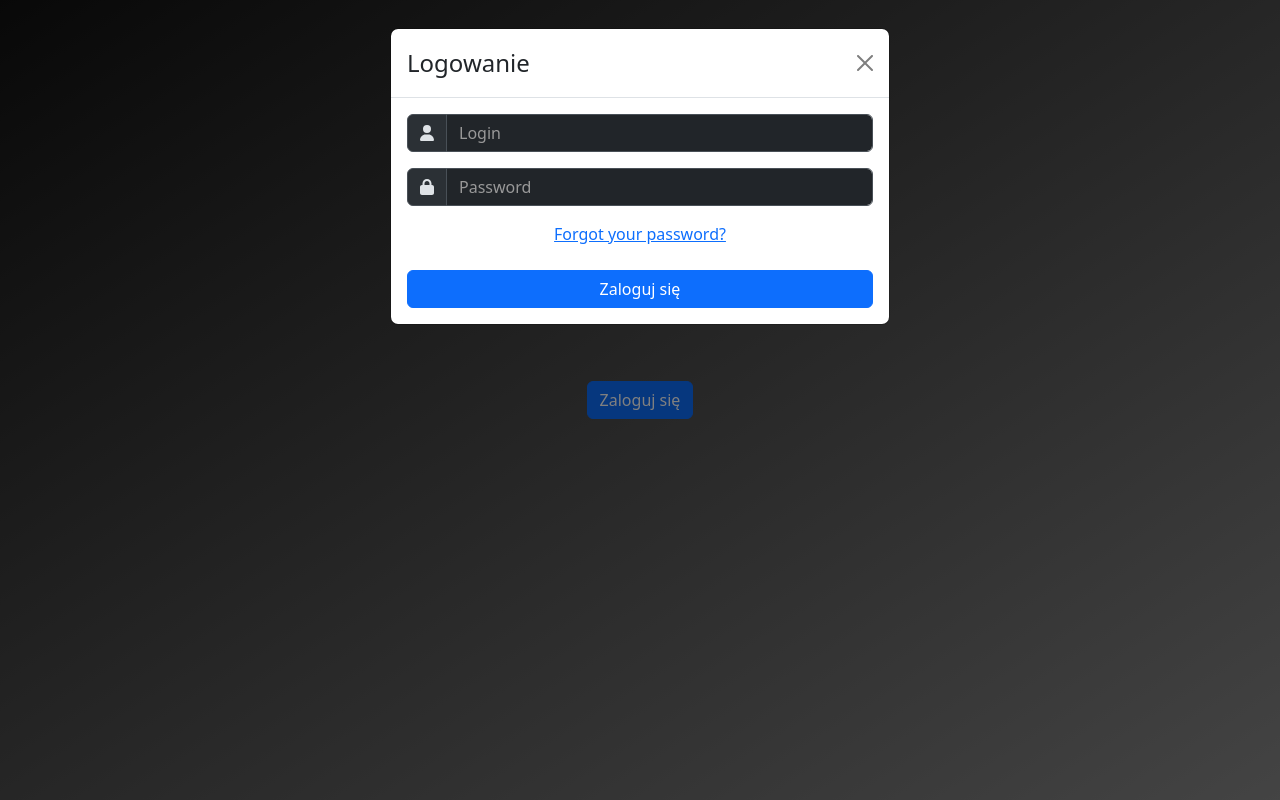
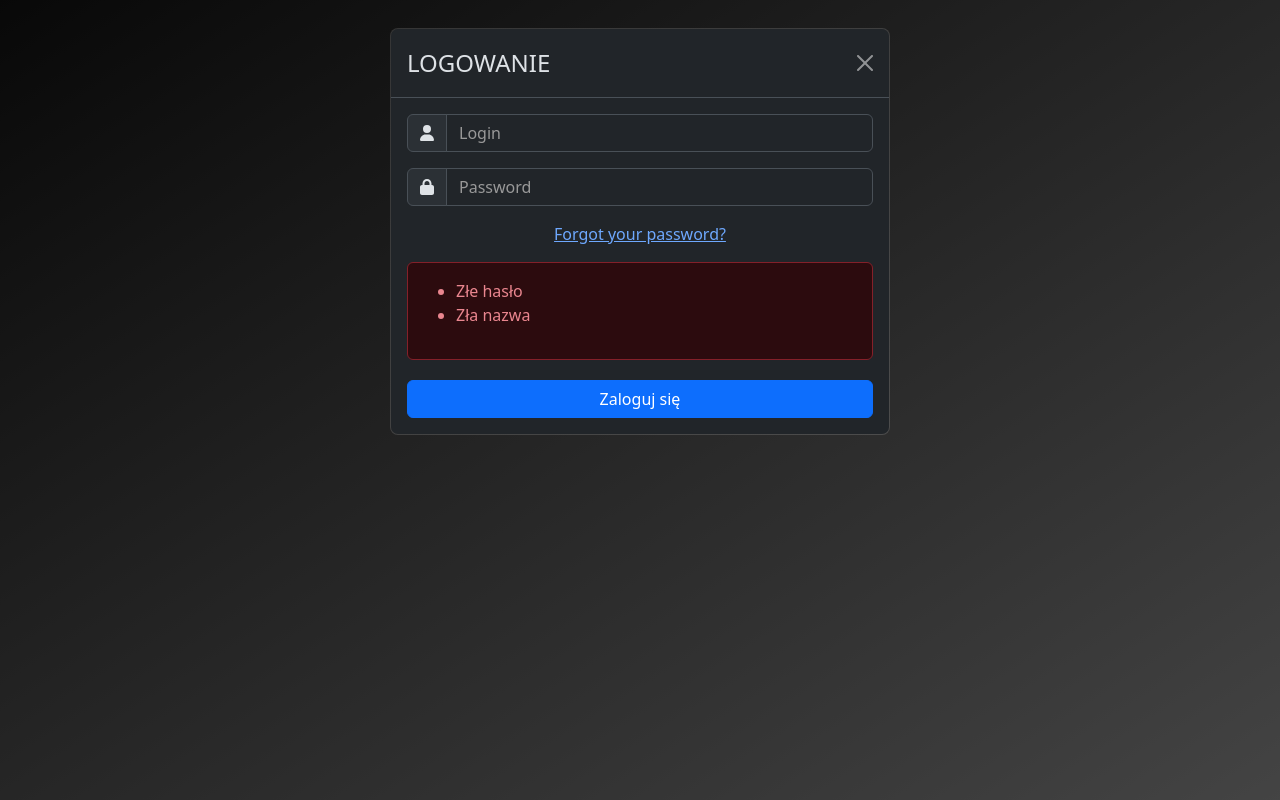
Before and after one commit to adrianiwan1/ProxyVinted, a React (Create React App) app in the folder frontend/: page / in a window 1280 px wide. Both pictures are taken after a click on the button "Zaloguj się". Built offline with nearby package versions, Linux system fonts and the light colour scheme.

Commit message:
prepare loginform to api

```diff
--- a/frontend/package.json
+++ b/frontend/package.json
@@ -9,6 +9,7 @@
     "@testing-library/jest-dom": "^5.17.0",
     "@testing-library/react": "^13.4.0",
     "@testing-library/user-event": "^13.5.0",
+    "axios": "^1.5.1",
     "bootstrap": "^5.3.2",
     "react": "^18.2.0",
     "react-bootstrap": "^2.9.0",
--- a/frontend/public/index.html
+++ b/frontend/public/index.html
@@ -1,5 +1,5 @@
 <!DOCTYPE html>
-<html lang="en">
+<html lang="en" data-bs-theme="dark">
   <head>
     <meta charset="utf-8" />
     <link rel="icon" href="%PUBLIC_URL%/favicon.ico" />
--- a/frontend/src/Components/LoginModal.js
+++ b/frontend/src/Components/LoginModal.js
@@ -1,23 +1,41 @@
 import React, { useState } from 'react';
-import { Button, Form, Modal, InputGroup } from 'react-bootstrap';
+import { Button, Form, Modal, InputGroup, Alert } from 'react-bootstrap';
 import { FontAwesomeIcon } from '@fortawesome/react-fontawesome';
 import { faUser, faLock } from '@fortawesome/free-solid-svg-icons';
+import axios from 'axios';
 
 function MyModal() {
   const [show, setShow] = useState(false);
   const [login, setLogin] = useState('');
   const [password, setPassword] = useState('');
+  const [errors, setErrors] = useState(['Złe hasło', 'Zła nazwa']);
 
   const handleClose = () => setShow(false);
   const handleShow = () => setShow(true);
 
   const handleSubmit = (e) => {
     e.preventDefault();
-    // Tutaj możesz dodać obsługę logowania, np. wysłanie danych na serwer
-    handleClose();
+
+    const data = {
+      login: login,
+      password: password
     };
 
-    return  (
+    console.log("Login:"+data.login);
+    console.log("Password:"+data.password);
+
+    axios.post('http://localhost:5000/api/login', data)
+      .then((response) => {
+        console.log('Response:', response.data);
+        handleClose();
+      })
+      .catch((error) => {
+        console.log('Error:', error);
+        setErrors(error);
+      });
+  };
+
+  return (
     <>
       <Button variant="primary" onClick={handleShow}>
         Zaloguj się
@@ -25,11 +43,11 @@ function MyModal() {
 
       <Modal show={show} onHide={handleClose}>
         <Modal.Header closeButton>
-              <Modal.Title>Logowanie</Modal.Title>
+          <Modal.Title>LOGOWANIE</Modal.Title>
         </Modal.Header>
         <Modal.Body>
           <Form onSubmit={handleSubmit}>
-                <InputGroup className="mb-3" data-bs-theme="dark">
+            <InputGroup className="mb-3">
               <InputGroup.Text>
                 <FontAwesomeIcon icon={faUser} />
               </InputGroup.Text>
@@ -40,11 +58,11 @@ function MyModal() {
                 value={login}
                 onChange={(e) => setLogin(e.target.value)}
                 required
-                    data-bs-theme="dark"
+
               />
             </InputGroup>
             <InputGroup className="mb-3">
-                  <InputGroup.Text data-bs-theme="dark">
+              <InputGroup.Text >
                 <FontAwesomeIcon icon={faLock} />
               </InputGroup.Text>
               <Form.Control
@@ -54,11 +72,20 @@ function MyModal() {
                 value={password}
                 onChange={(e) => setPassword(e.target.value)}
                 required
-                    data-bs-theme="dark"
+
               />
             </InputGroup>
-                <div class="text-center mt-2"><a href="">Forgot your password?</a></div>
-                <Button className="mt-4 col-12" variant="primary" type="submit">
+            <div className="text-center mt-2"><a href="">Forgot your password?</a></div>
+            {errors.length > 0 && (
+              <Alert className="mt-3" variant="danger" >
+                <ul>
+                  {errors.map((error, index) => (
+                    <li key={index}>{error}</li>
+                  ))}
+                </ul>
+              </Alert>
+            )}
+            <Button className="mt-1 col-12" variant="primary" type="submit">
               Zaloguj się
             </Button>
           </Form>
```
Also changed, not shown: 1 other file (tests, documents, lock files or other folders). Lines whose indentation alone changed are shown as unchanged.
